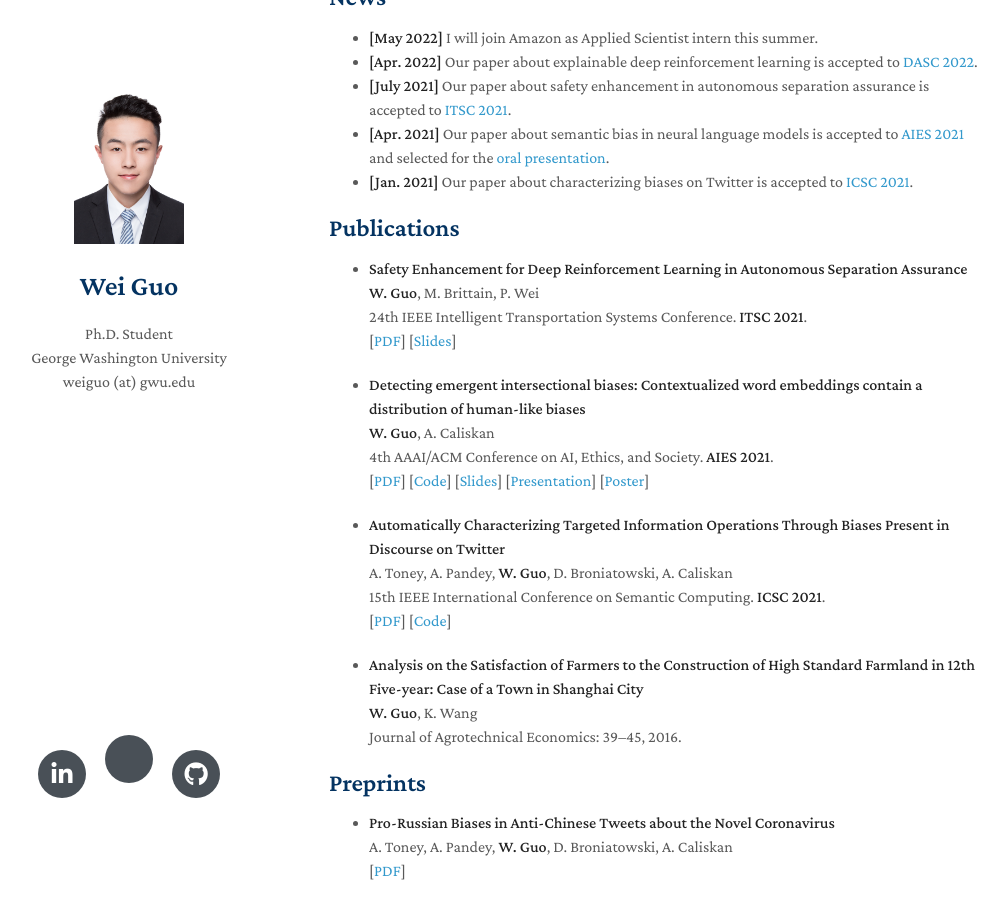
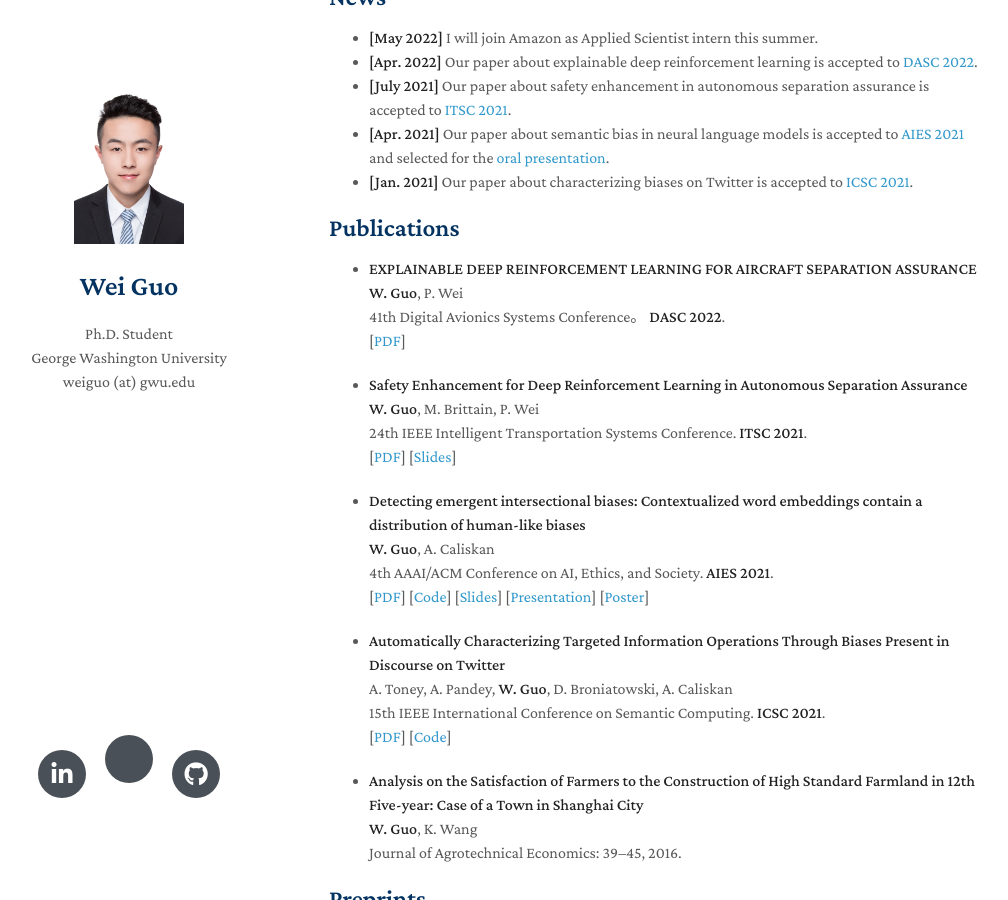
Before and after one commit to weiguowilliam/weiguowilliam.github.io, a Jekyll site: the page built from index.md, in a window 1280 px wide and 900 px high, scrolled down 400 px. Shown: the whole window, without its empty margins (141-1149 px from the left). Built offline with Jekyll 4.4.1, drawn with Linux system fonts in a browser that asks for light colours; nearby versions of some CDN libraries; a style sheet for code colours, icons or effects is not loaded; our own code applies the rules of GitHub Pages for plain Markdown files.

Commit message:
Update index.md

```diff
--- a/index.md
+++ b/index.md
@@ -21,6 +21,14 @@ I'm a Ph.D. student in the Intelligent Aerospace Systems Lab (IASL) advised by P
 - **[Jan. 2021]** Our paper about characterizing biases on Twitter is accepted to [ICSC 2021](https://semanticcomputing.wixsite.com/icsc2021).
 
 ## Publications
+
+- **EXPLAINABLE DEEP REINFORCEMENT LEARNING FOR AIRCRAFT SEPARATION ASSURANCE**
+  <br>
+  **W. Guo**, P. Wei
+  <br>
+  41th Digital Avionics Systems Conference。 **DASC 2022**.
+  <br>
+  [[PDF](https://cpb-us-w2.wpmucdn.com/web.seas.gwu.edu/dist/9/15/files/2022/05/DASC22_Wei.pdf)]
 
 - **Safety Enhancement for Deep Reinforcement Learning in Autonomous Separation Assurance**
   <br>
```
